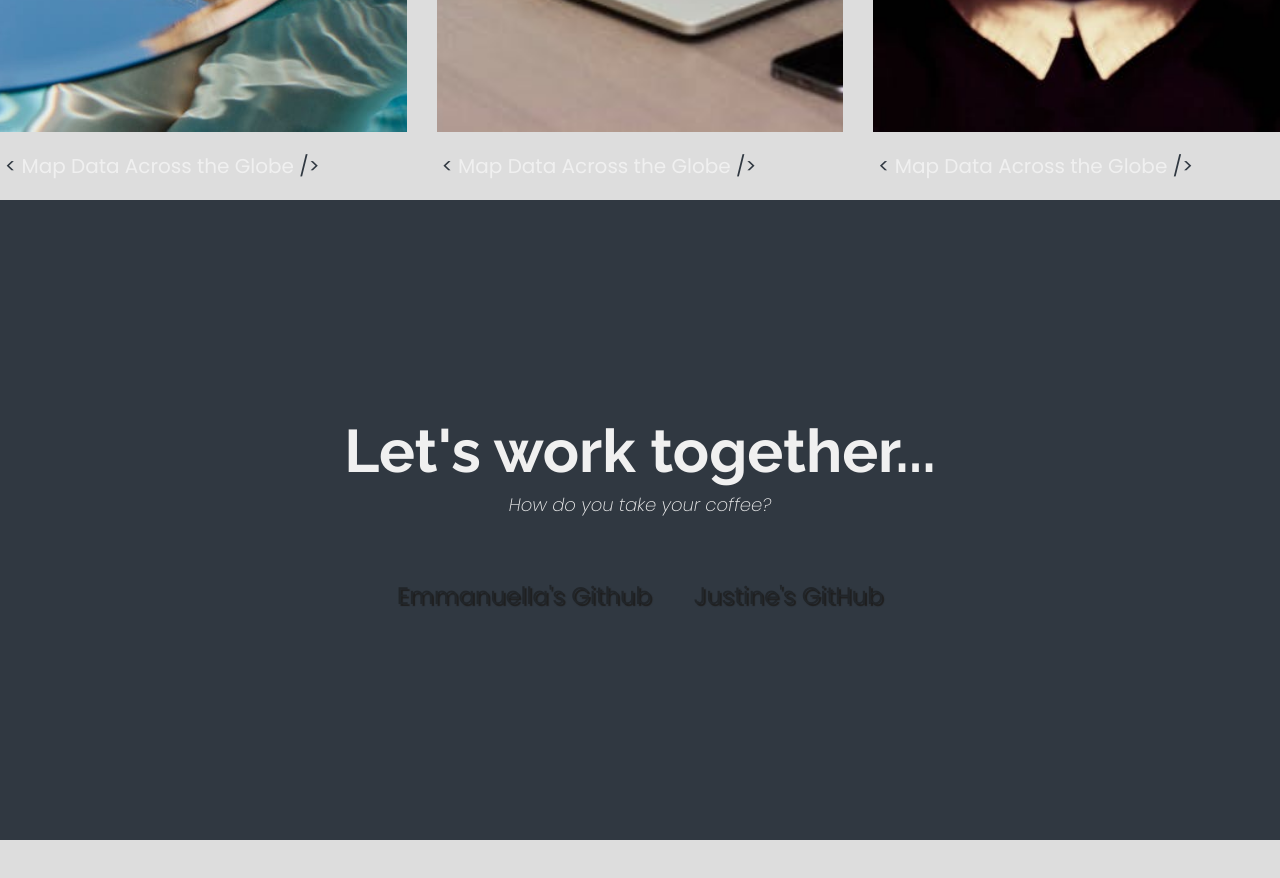
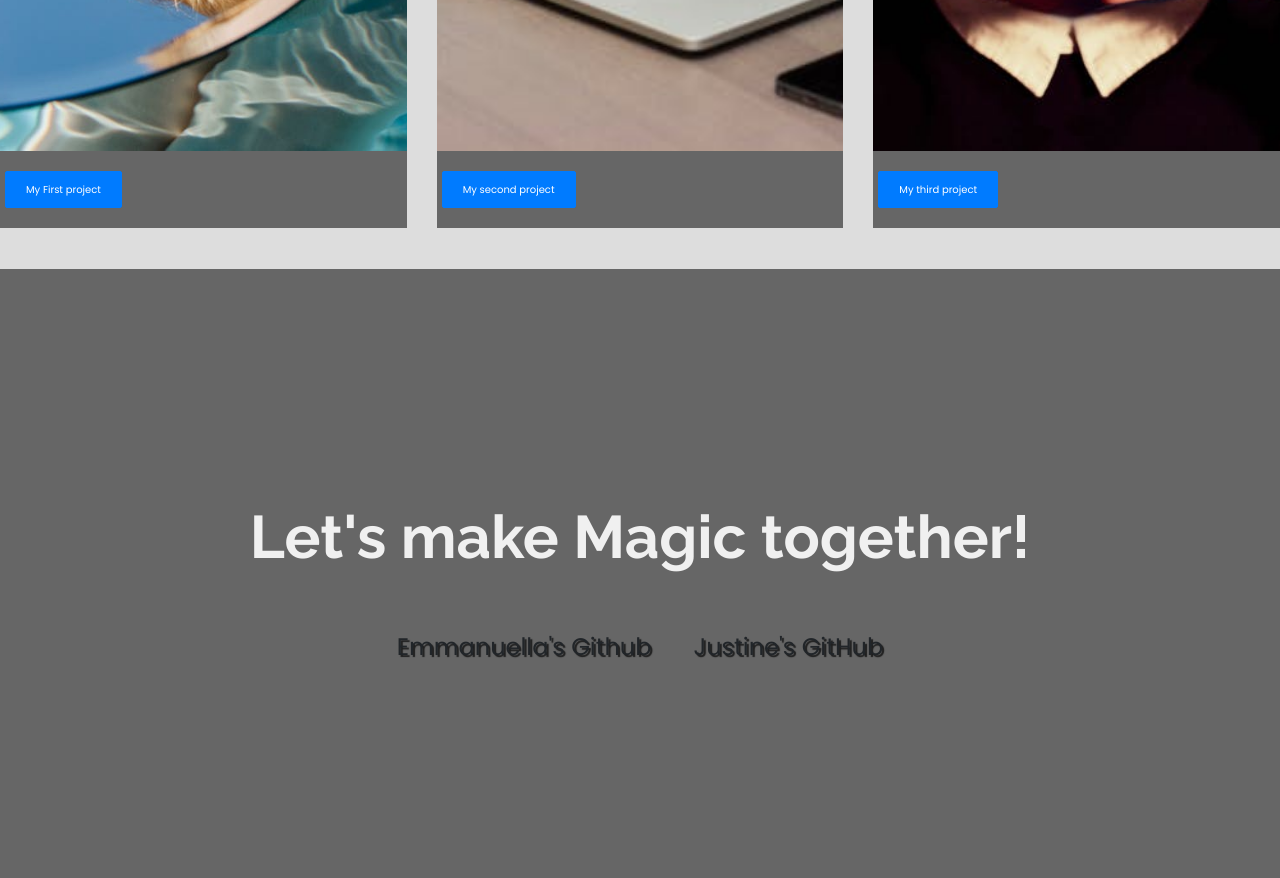
Before and after one commit to Audrey-Ella-xo/Emmanuella-and-Justine, a plain HTML site: page index.html in a window 1280 px wide. Shown: the part 680-1558 px from the top of the page. Before the commit the page ends 1520 px from the top, so only its background shows below. Drawn offline with nearby package versions, Linux system fonts and the light colour scheme; some icons are missing.

Commit message:
Made few changes to the style

```diff
--- a/css/style.css
+++ b/css/style.css
@@ -119,7 +119,8 @@
     top: 0;
     left: 0;
     width: 100%;
-    background: var(--main-red);
+    /* background: var(--main-red); */
+    background-color: #be319ff7;
     box-shadow: 0 2px 0 rgba(0, 0, 0, 0.4);
     z-index: 10;
   }
@@ -234,6 +235,8 @@
   .project-title {
     font-size: 2rem;
     padding: 2rem 0.5rem;
+    background-color: #666666;
+    margin-bottom: 20px;
   }
 
   .btn {
@@ -273,7 +276,8 @@
     width: 100%;
     height: 80vh;
     padding: 0 2rem;
-    background: var(--main-gray);
+    background-color: #666666;
+    /* background: var(--main-gray); */
   }
 
   .contact-section-header > h2 {
@@ -334,3 +338,7 @@
       text-align: center;
     }
   }
+
+  .row {
+      margin-bottom: 50px;
+  }
--- a/index.html
+++ b/index.html
@@ -53,9 +53,7 @@
           >
             <img class="project-image" src="img/project1.jpeg" alt="project" />
             <p class="project-title">
-              <span class="code">&lt;</span>
-              Map Data Across the Globe
-              <span class="code">&#47;&gt;</span>
+              <button class="btn btn-primary" >My First project</button>
             </p>
           </a>
         </div>
@@ -68,24 +66,21 @@
           >
             <img class="project-image" src="img/project3.jpg" alt="project" />
             <p class="project-title">
-              <span class="code">&lt;</span>
-              Map Data Across the Globe
-              <span class="code">&#47;&gt;</span>
+
+              <button class="btn btn-primary" >My second project</button>
             </p>
           </a>
         </div>
 
         <div class="col-4">
           <a
-            href="https://github.com/Audrey-Ella-xo/Raymond_and_Emmanuella"
+            href="https://audrey-ella-xo.github.io/Emmanuella-and-Justine/"
             target="_blank"
             class="project project-tile"
           >
             <img class="project-image" src="img/project2.jpeg" alt="project" />
             <p class="project-title">
-              <span class="code">&lt;</span>
-              Map Data Across the Globe
-              <span class="code">&#47;&gt;</span>
+              <button class="btn btn-primary" >My third project</button>
             </p>
           </a>
         </div>
@@ -101,8 +96,7 @@
 
     <section id="contact" class="contact-section">
       <div class="contact-section-header">
-        <h2>Let's work together...</h2>
-        <p>How do you take your coffee?</p>
+        <h2>Let's make Magic together!</h2>
       </div>
       <div class="contact-links">
         <a
```
